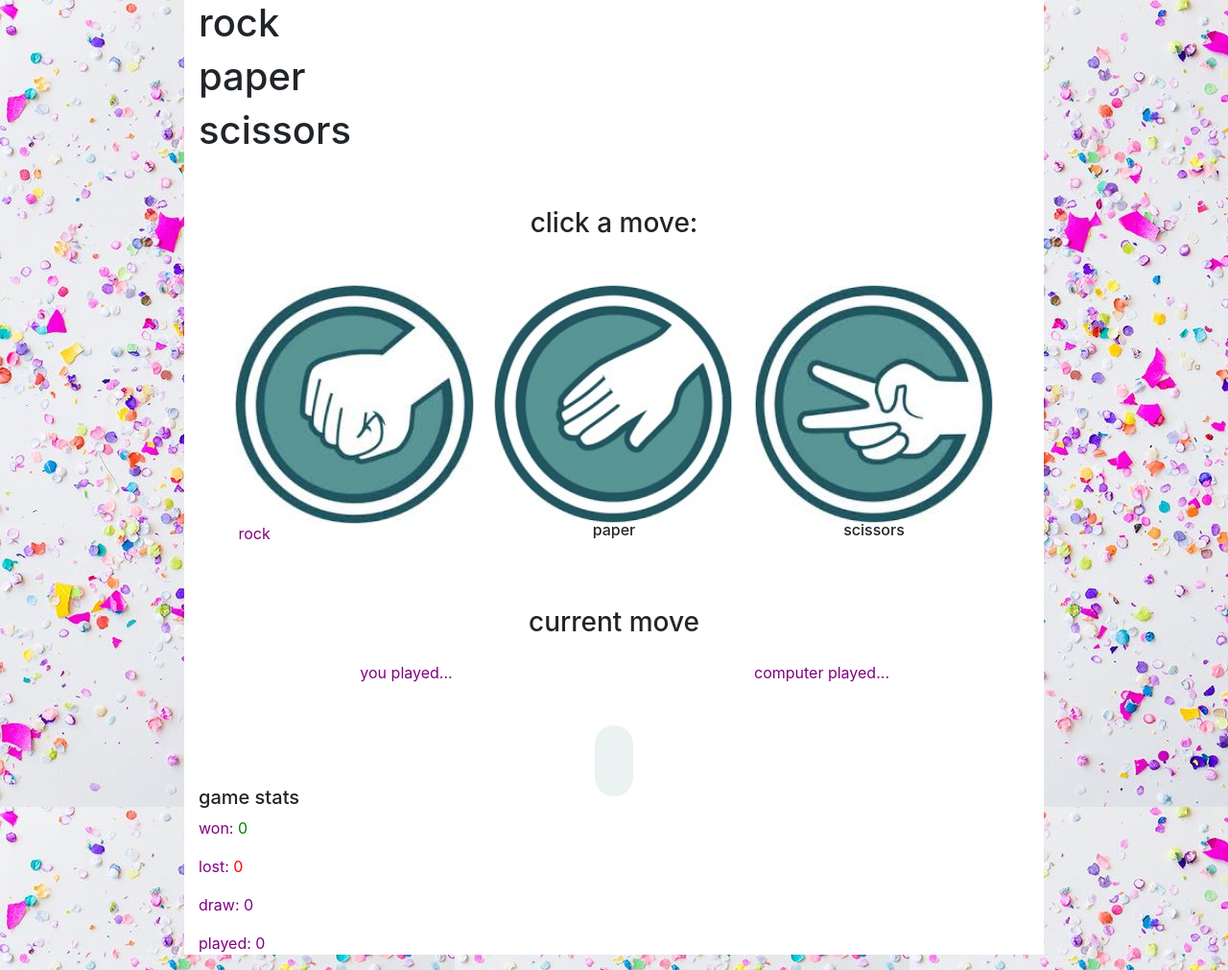
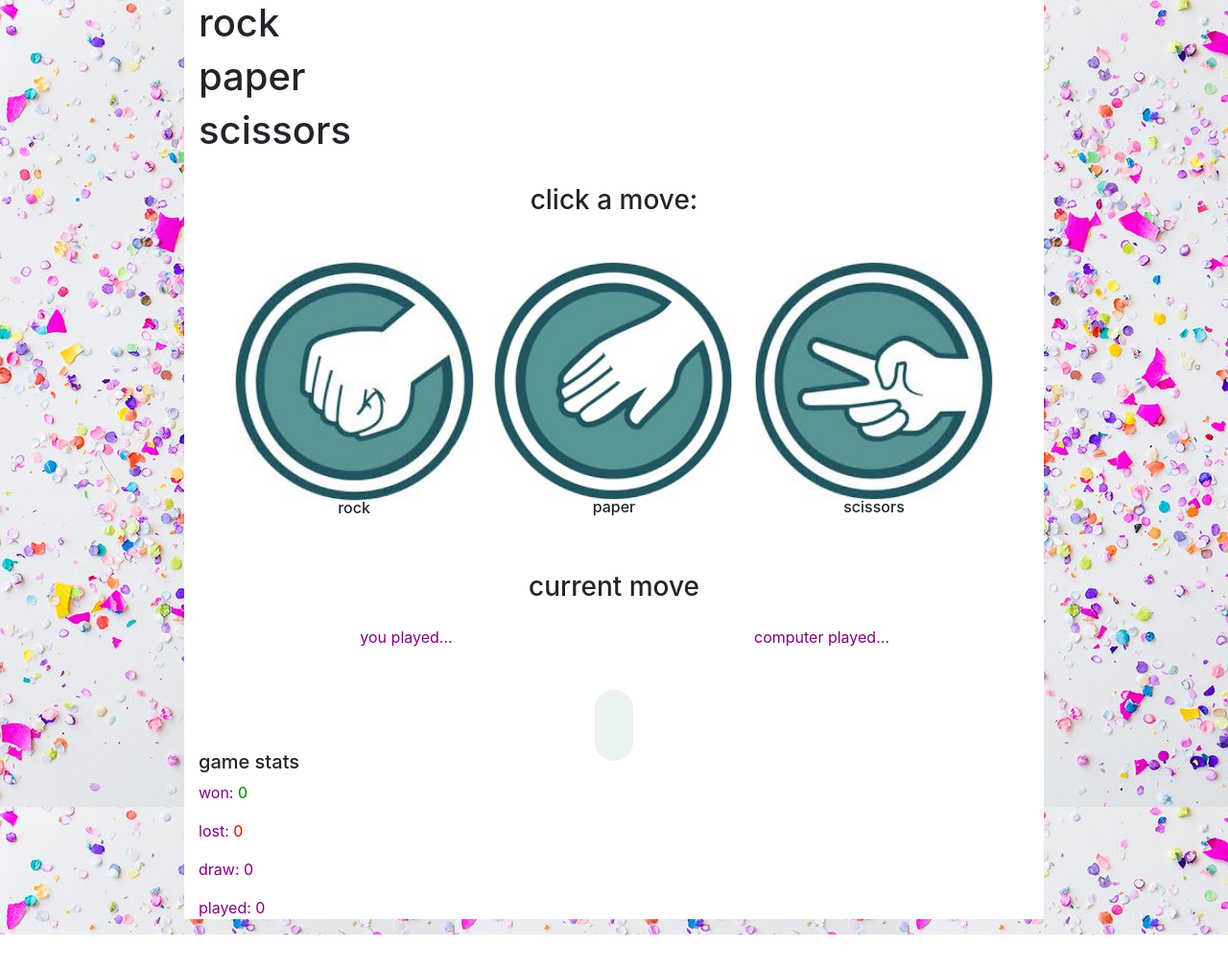
Before and after one commit to grashle/rock-paper-scissors, a plain HTML site: page index.html in a window 1280 px wide. Shown: the whole page at 96% size. After the commit the page ends 974 px from the top, so only its background shows below. Drawn offline with nearby package versions, Linux system fonts and the light colour scheme.

Commit message:
" q :q
quit
w
:q

```diff
--- a/css/style.css
+++ b/css/style.css
@@ -4,11 +4,9 @@
 }
 p {
  color: purple;
-
-
 }
 
-.col-4 p {
+.col-md-4 p {
   display: block;
   text-align: center;
 }
--- a/index.html
+++ b/index.html
@@ -13,13 +13,13 @@
      <!-- <h1 class="pb-5">Rock Paper Scissors</h1> -->
      <h1 class>rock</h1>
      <h1 class>paper</h1>
-     <h1 class="pb-5">scissors</h1>
+     <h1 class="pb-4">scissors</h1>
      <h3 class="pb-5"> click a move:</h3>
      <div class="container d-flex justify-content-center">
        <div class="row pb-5 ">
          <div class="col-md-4 ">
            <button class="pb-2" id="rock"><img src="images/rock.jpg" /> </button>
-           <p>rock</p>
+           <h6>rock</h6>
          </div>
 
          <div class="col-md-4">
```
